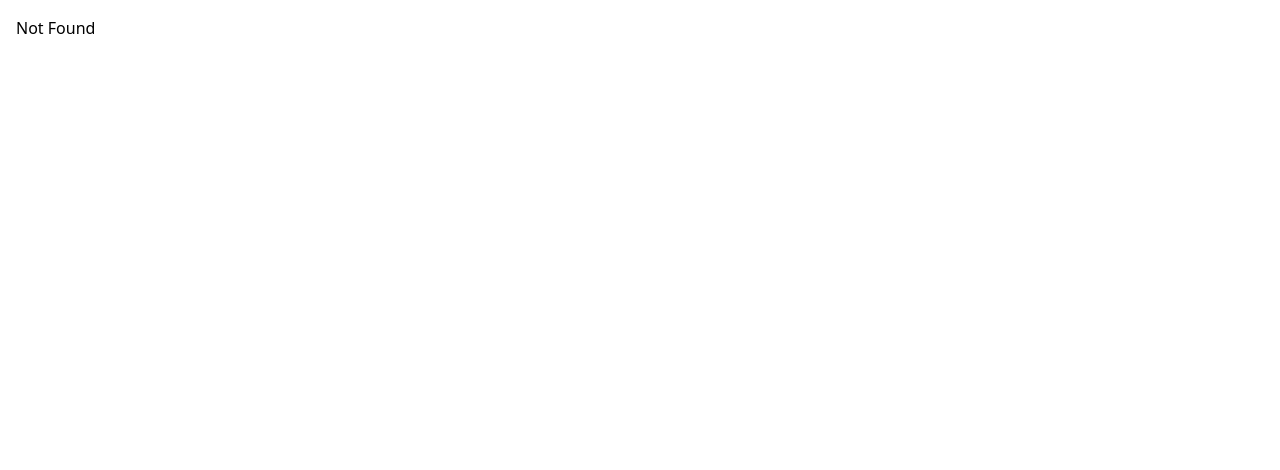
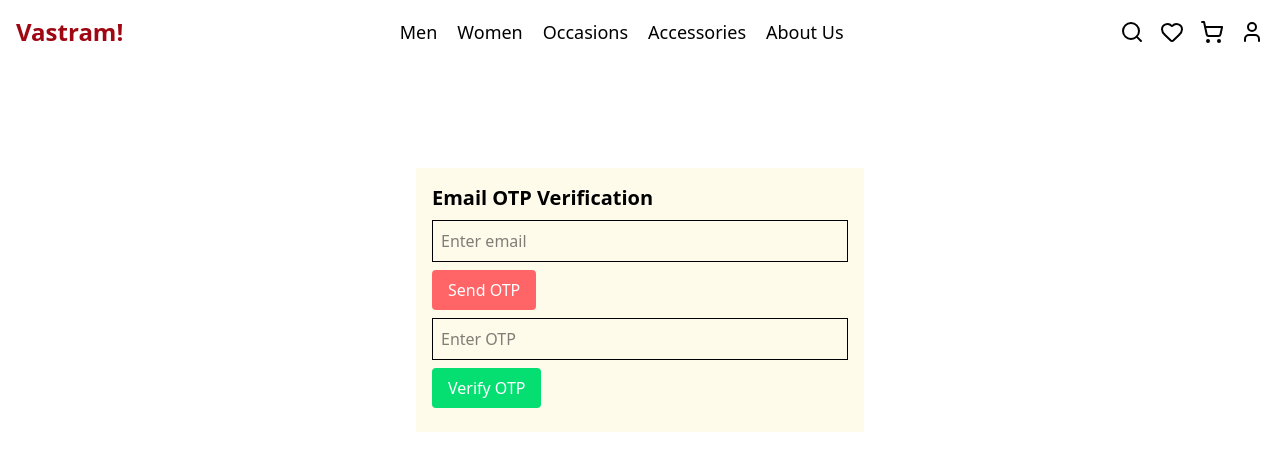
Before and after one commit to abhi-2255/vastram, a React (Vite) app: page /otp in a window 1280 px wide. Shown: the top 470 px of the page. Built offline with nearby package versions, Linux system fonts and the light colour scheme; no server answers.

Commit message:
modified codes

```diff
--- a/src/pages/Home.tsx
+++ b/src/pages/Home.tsx
@@ -36,8 +36,6 @@ const Home: React.FC = () => {
                     <img src="/images/home.webp" alt="couple fashion" className="rounded-3xl shadow-lg w-md " />
                 </div>
             </section>
-
-
         </div>
     )
 }
--- a/src/pages/LoginSignup.tsx
+++ b/src/pages/LoginSignup.tsx
@@ -22,11 +22,16 @@ const Login = () => {
 
     const validateForm = ()=>{
         if(currentState !== "Login"){
+            if(!formData.firstName.trim()) return "First name is required"
             if(!nameRegex.test(formData.firstName)) return "First name should only contain alphabets"
+            if(!formData.lastName.trim()) return "Last name is required"
             if(!nameRegex.test(formData.lastName)) return "Last name should only contain alphabets"
+            if(!formData.mobile.trim()) return "Mobile number is required"
             if(!mobileRegex.test(formData.mobile)) return "Enter 10 digits"
         }
+        if(!formData.email.trim()) return "Email is required"
         if(!emailRegex.test(formData.email)) return "Invalid email format"
+        if (!formData.password.trim()) return "Enter password"
         if(!passwordRegex.test(formData.password)) return "Password must be strong"
         if(currentState !== "Login" && formData.password !== formData.confirmPassword) return "Passwords do not match";
         return null;
--- a/src/pages/Otp.tsx
+++ b/src/pages/Otp.tsx
@@ -1,4 +1,5 @@
 import { useState } from "react";
+import Navbar from "../Navbar";
 
 const API_URL = import.meta.env.VITE_API_URL as string;
 
@@ -17,7 +18,7 @@ const OtpForm = () => {
             const data = await res.json();
             setMessage(data.message || "OTP sent!");
         } catch (err) {
-            console.error("Error sending OTP",err);
+            console.error("Error sending OTP", err);
             setMessage("Error sending OTP");
         }
     };
@@ -32,14 +33,16 @@ const OtpForm = () => {
             const data = await res.json();
             setMessage(data.message || "OTP verified!");
         } catch (err) {
-            console.error("Error verifying OTP",err);
+            console.error("Error verifying OTP", err);
             setMessage("Error verifying OTP");
         }
     };
 
     return (
-        <div className="p-4 max-w-md mx-auto">
-            <h2 className="text-xl font-bold mb-2">Email OTP Verification</h2>
+        <>
+            <Navbar />
+            <div className="p-4 w-md mx-auto mt-30 bg-amber-50">
+                <h2 className="text-xl font-bold mb-2 ">Email OTP Verification</h2>
 
                 <input
                     type="email"
@@ -51,7 +54,7 @@ const OtpForm = () => {
 
                 <button
                     onClick={sendOtp}
-                className="bg-blue-500 text-white px-4 py-2 rounded mb-2 w-full"
+                    className="bg-red-400 hover:bg-red-500 text-white px-4 py-2 rounded mb-2 max-w-md"
                 >
                     Send OTP
                 </button>
@@ -66,13 +69,15 @@ const OtpForm = () => {
 
                 <button
                     onClick={verifyOtp}
-                className="bg-green-500 text-white px-4 py-2 rounded mb-2 w-full"
+                    className="bg-green-400 hover:bg-green-500 text-white px-4 py-2 rounded mb-2 max-w-md grid place-content-end"
                 >
                     Verify OTP
                 </button>
 
                 <p className="text-sm text-gray-700">{message}</p>
             </div>
+        </>
+
     );
 };
 
--- a/src/pages/Product.tsx
+++ b/src/pages/Product.tsx
@@ -1,4 +1,4 @@
-import React from "react";
+import Navbar from "../Navbar";
 
 interface Product {
     id: number;
@@ -51,9 +51,37 @@ const categories: Category[] = [
     { id: 8, image: "/images/cat8.jpg", title: "BANDHGALA" },
 ];
 
-const HomePage: React.FC = () => {
+const Product: React.FC = () => {
     return (
+        <>
+            <Navbar />
             <div className="max-w-7xl mx-auto px-6 py-10">
+                {/* Popular Categories */}
+                <div>
+                    <h2 className="text-2xl font-semibold tracking-wide border-b-2 border-gray-200 pb-2 mb-6">
+                        Popular Categories
+                    </h2>
+                    <div className="grid grid-cols-2 sm:grid-cols-3 md:grid-cols-4 gap-6">
+                        {categories.map((cat) => (
+                            <div
+                                key={cat.id}
+                                className="relative rounded-xl overflow-hidden group"
+                            >
+                                <img
+                                    src={cat.image}
+                                    alt={cat.title}
+                                    className="w-full h-80 object-cover transform group-hover:scale-105 transition duration-500"
+                                />
+                                <div className="absolute inset-0 bg-black/40 flex items-center justify-center">
+                                    <h3 className="text-white font-bold text-lg tracking-wide">
+                                        {cat.title}
+                                    </h3>
+                                </div>
+                            </div>
+                        ))}
+                    </div>
+                </div>
+
                 {/* Featured Products */}
                 <div className="mb-12">
                     <div className="flex justify-between items-center mb-6">
@@ -86,34 +114,10 @@ const HomePage: React.FC = () => {
                         ))}
                     </div>
                 </div>
+            </div>
+        </>
 
-            {/* Popular Categories */}
-            <div>
-                <h2 className="text-2xl font-semibold tracking-wide border-b-2 border-gray-200 pb-2 mb-6">
-                    Popular Categories
-                </h2>
-                <div className="grid grid-cols-2 sm:grid-cols-3 md:grid-cols-4 gap-6">
-                    {categories.map((cat) => (
-                        <div
-                            key={cat.id}
-                            className="relative rounded-xl overflow-hidden group"
-                        >
-                            <img
-                                src={cat.image}
-                                alt={cat.title}
-                                className="w-full h-80 object-cover transform group-hover:scale-105 transition duration-500"
-                            />
-                            <div className="absolute inset-0 bg-black/40 flex items-center justify-center">
-                                <h3 className="text-white font-bold text-lg tracking-wide">
-                                    {cat.title}
-                                </h3>
-                            </div>
-                        </div>
-                    ))}
-                </div>
-            </div>
-        </div>
     );
 };
 
-export default HomePage;
+export default Product
--- a/src/routes.tsx
+++ b/src/routes.tsx
@@ -1,6 +1,8 @@
 import {  createRootRoute, createRoute, Outlet, createRouter } from "@tanstack/react-router";
 import Login from "./pages/LoginSignup";
 import Home from "./pages/Home";
+import OtpForm from "./pages/Otp";
+import Product from "./pages/Product";
 
 const rootRoute = createRootRoute ({
     component: () => (
@@ -11,9 +13,12 @@ const rootRoute = createRootRoute ({
         </>
     )
 })
+
 const homeRoute = createRoute({getParentRoute: () => rootRoute, path: "/", component: Home,})
 const loginRoute = createRoute({getParentRoute: () => rootRoute, path: "/login", component: Login,})
+const otpRoute = createRoute({getParentRoute: ()=> rootRoute, path: "/otp", component: OtpForm})
+const productRoute = createRoute({getParentRoute: ()=> rootRoute, path: "/product", component: Product})
 
-const routeTree = rootRoute.addChildren([homeRoute,loginRoute])
+const routeTree = rootRoute.addChildren([homeRoute,loginRoute,otpRoute,productRoute])
 
 export const router = createRouter({routeTree})
```
Lines whose indentation alone changed are shown as unchanged.
